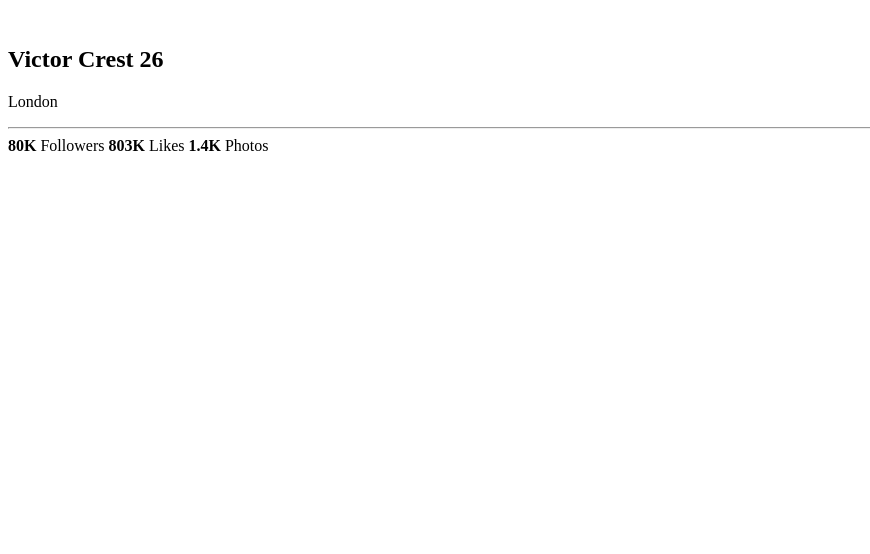
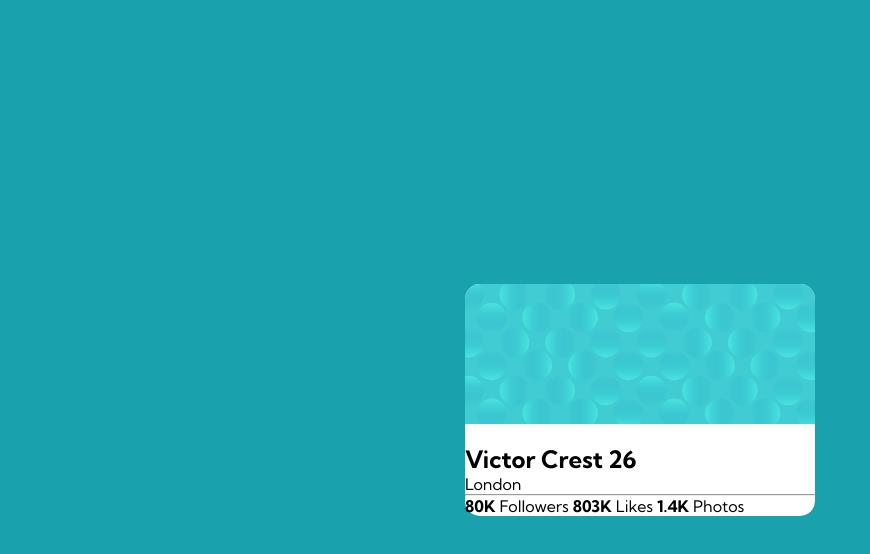
Before and after one commit to Alinesan/Aula-de-Front, a plain HTML site: page Projeto_Perfil/index.html in a window 1280 px wide. Shown: the whole page, without its empty margins (0-870 px from the left). Drawn offline with Linux system fonts and the light colour scheme.

Commit message:
parte do css concluida

```diff
--- a/Projeto_Perfil/index.html
+++ b/Projeto_Perfil/index.html
@@ -1,14 +1,20 @@
 <!DOCTYPE html>
 <html lang="en">
 <head>
+    <link rel="preconnect" href="https://fonts.googleapis.com">
+    <link rel="preconnect" href="https://fonts.gstatic.com" crossorigin>
+    <link href="https://fonts.googleapis.com/css2?family=Kumbh+Sans:wght@400;700&display=swap" rel="stylesheet">
     <meta charset="UTF-8">
     <meta name="viewport" content="width=device-width, initial-scale=1.0">
+    <link rel="stylesheet" href="style.css">
     <title>Projeto Perfil</title>
 </head>
 <body>
     <main>
         <section>
-            <div class="fundo-oval"></div>
+            <div class="fundo-oval">
+                <img src="./bg-pattern-card.svg" alt="fundo-oval">
+            </div>
             <div class="info">
                 <img src="" alt="">
 
--- a/Projeto_Perfil/style.css
+++ b/Projeto_Perfil/style.css
@@ -0,0 +1,47 @@
+/* * significa aplicar em toda a página */
+* {
+    margin: 0;
+    padding: 0;
+    box-sizing: border-box;
+    font-family: 'Kumbh Sans', sans-serif;
+    /* deixa a font um pouco menos pixelada */
+    -webkit-font-smoothing: antialiased;
+}
+
+:root {
+    /* tudo que colocamos aqui é aplicado na página do html inteira */
+    /* criação de variável começa com -- */
+    --main-bg: #19a1ae;
+    --card-bg: #fff;
+}
+
+body {
+    background: var(--main-bg);
+    /* border: 1px solid red; */
+    /* unidade de medida vh = viewport height = altura disponível no navegador do usuário - porcentagem de 0 a 100 */
+    height: 100vh;
+    display: flex;
+    justify-content: center;
+    align-items: center;
+}
+
+main {
+    /* border: 2px solid blue; - foi colocada só para visualização didática*/
+    width: 100%;
+    max-width: 21.875rem;
+}
+
+section {
+    background: var(--card-bg);
+    /* px,cm,mm,pt = medida fixa - vai ficar na medida independente da configuração do usuário
+    rem,em,% = medida relativa - se adaptará de acordo com a configuração do navegador do usuário
+    1rem = 16px por padrão*/
+    /* max-width pode ser menor mas o maximo de largura é o determinado no código */
+    /* max-width: 21.875rem; - dispensável porque colocamos no main que é o container do section porque está acima/envolta dele */
+    border-radius: 0.9375rem;
+}
+
+.fundo-oval img {
+    border-radius: 0.9375rem 0.9375rem 0 0;
+    display: block;
+}
```
Also changed, not shown: Projeto_Perfil/Victor.jpg (added), Projeto_Perfil/bg-pattern-card.svg (added).
